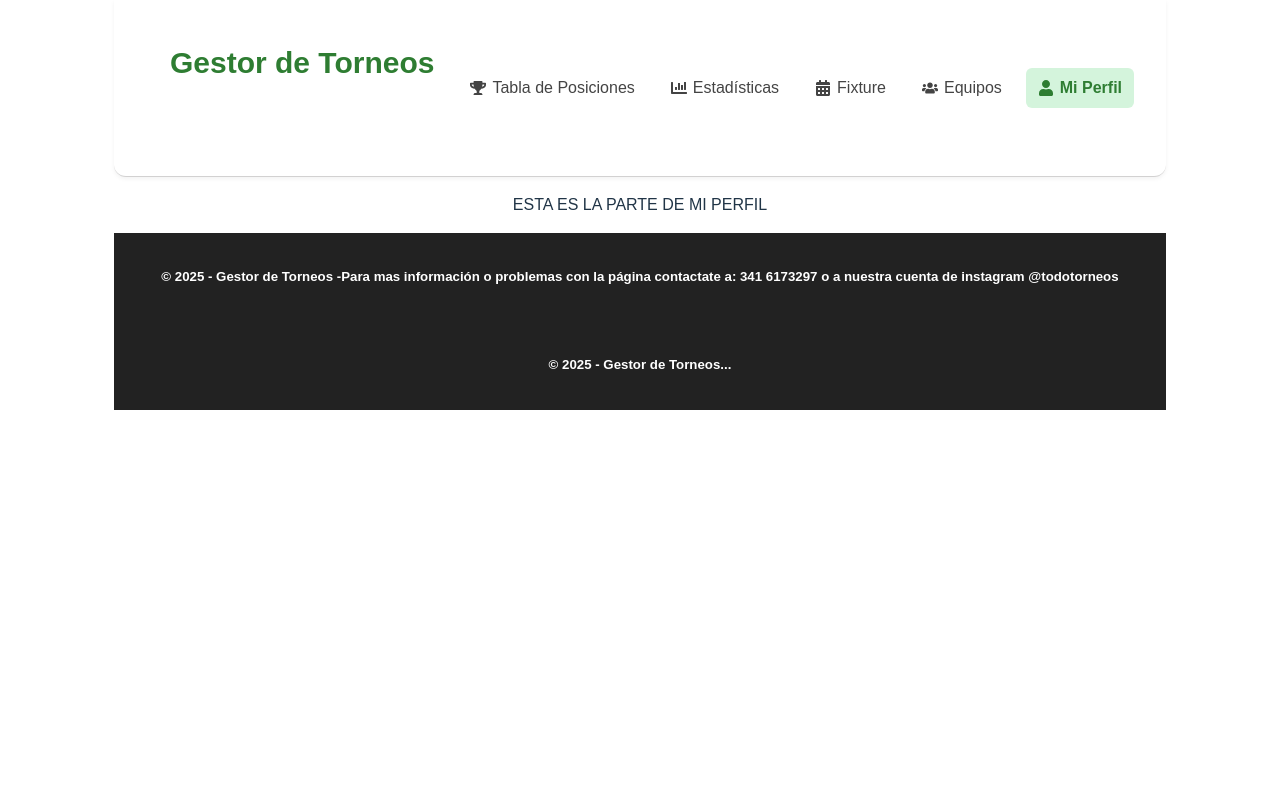
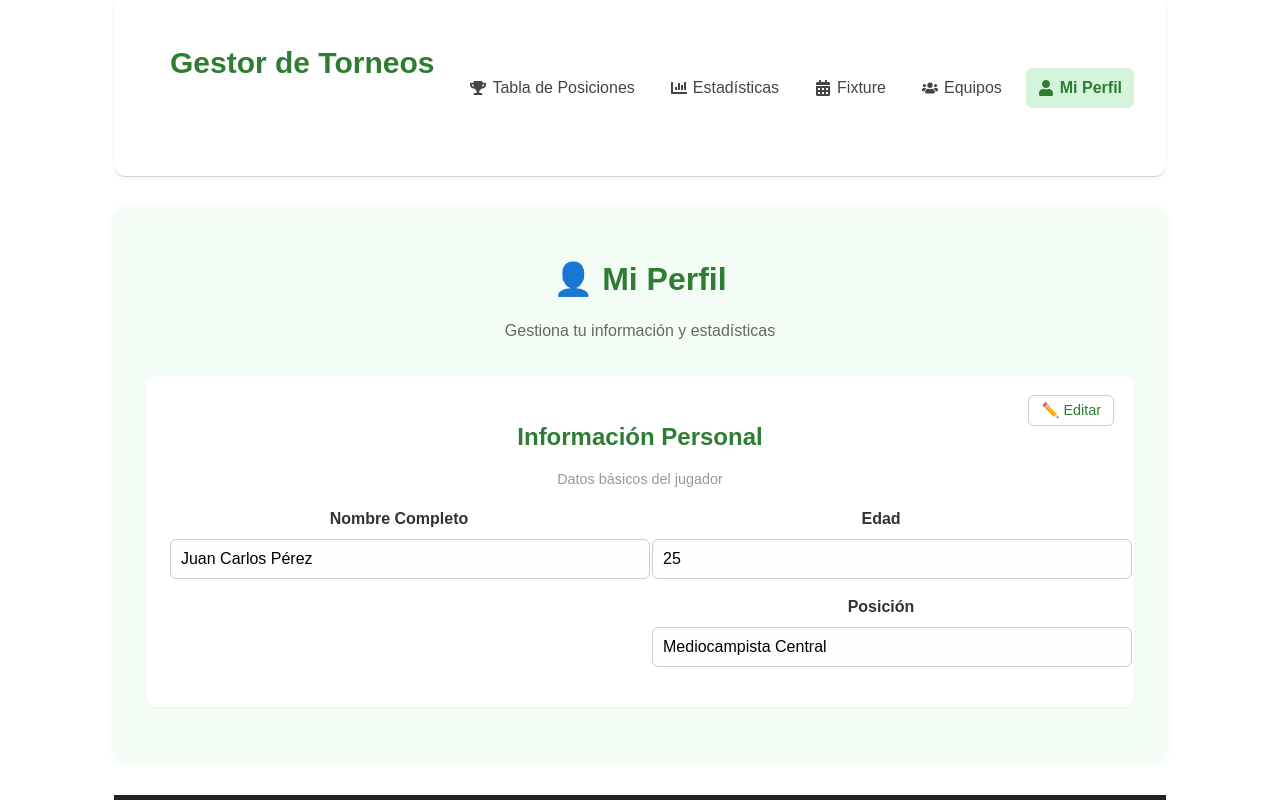
Before and after one commit to tomasandino12/frontend-TPtorneos, a React (Vite) app: page /gestorTorneos/miPerfil in a window 1280 px wide. Shown: the top 800 px of the page. Built offline with nearby package versions, Linux system fonts and the light colour scheme.

Commit message:
Creación del menú Mi Perfil

```diff
--- a/src/pages/MiPerfil.jsx
+++ b/src/pages/MiPerfil.jsx
@@ -1,15 +1,49 @@
 import "../styles/IndexStyle.css";
+import "../styles/MiPerfil.css";
 import { Link } from "react-router-dom";
 
 function MiPerfil() {
   return (
     <div className="MiPerfil">
-        <main>
-            <p>ESTA ES LA PARTE DE MI PERFIL </p>
-        </main>
-        <footer>
-            <h5> © 2025 - Gestor de Torneos -Para mas información o problemas con la página contactate a: 341 6173297 o a nuestra cuenta de instagram @todotorneos </h5>
-        </footer>
+      <main className="mi-perfil-container">
+        <h1 className="mi-perfil-titulo">👤 Mi Perfil</h1>
+        <p className="mi-perfil-subtitulo">Gestiona tu información y estadísticas</p>
+
+        <div className="perfil-seccion">
+  <button className="boton-editar">✏️ Editar</button>
+
+  <h2>Información Personal</h2>
+  <p>Datos básicos del jugador</p>
+
+  <div className="perfil-campo">
+  <div className="input-grupo">
+    <label>Nombre Completo</label>
+    <input type="text" value="Juan Carlos Pérez" readOnly />
+  </div>
+  <div className="input-grupo">
+    <label>Edad</label>
+    <input type="text" value="25" readOnly />
+  </div>
+</div>
+
+<div className="perfil-campo">
+  <div className="input-espaciado" /> {/* espacio vacío */}
+  <div className="input-grupo">
+    <label>Posición</label>
+    <input type="text" value="Mediocampista Central" readOnly />
+  </div>
+</div>
+</div>
+
+      </main>
+
+      <footer>
+        <h5>
+          © 2025 - Gestor de Torneos - Para más información o problemas con la
+          página contactate a: 341 6173297 o a nuestra cuenta de instagram
+          @todotorneos
+        </h5>
+      </footer>
     </div>
   );
 }
--- a/src/styles/MiPerfil.css
+++ b/src/styles/MiPerfil.css
@@ -0,0 +1,105 @@
+/* Fondo general */
+.mi-perfil-container {
+  max-width: 1000px;
+  margin: 2rem auto;
+  padding: 2rem;
+  background-color: #f3fdf6;
+  border-radius: 12px;
+  box-shadow: 0 0 8px rgba(0, 0, 0, 0.05);
+}
+
+/* Título principal */
+.mi-perfil-titulo {
+  font-size: 2rem;
+  font-weight: bold;
+  color: #2e7d32;
+  display: flex;
+  align-items: center;
+  gap: 8px;
+  justify-content: center;
+}
+
+/* Subtítulo */
+.mi-perfil-subtitulo {
+  text-align: center;
+  color: #666;
+  margin-bottom: 2rem;
+}
+
+/* Tarjeta de sección */
+.perfil-seccion {
+  background-color: white;
+  border-radius: 10px;
+  padding: 1.5rem;
+  margin-bottom: 1.5rem;
+  box-shadow: 0 1px 3px rgba(0, 0, 0, 0.05);
+  position: relative;
+}
+
+/* Título de sección */
+.perfil-seccion h2 {
+  color: #2e7d32;
+  margin-bottom: 0.25rem;
+}
+
+.perfil-seccion p {
+  color: #999;
+  font-size: 0.9rem;
+  margin-bottom: 1rem;
+}
+
+/* Campos */
+.perfil-campo {
+  display: flex;
+  gap: 1.5rem; /* ✅ espaciado entre campos */
+  margin-bottom: 1rem;
+}
+
+.input-grupo {
+  flex: 1;
+}
+
+.input-grupo label {
+  display: block;
+  font-weight: bold;
+  margin-bottom: 0.5rem;
+  color: #333;
+}
+
+.input-grupo input {
+  width: 100%;
+  padding: 10px;
+  border-radius: 6px;
+  border: 1px solid #ccc;
+  font-size: 1rem;
+  background-color: #fefefe;
+}
+
+.input-espaciado {
+  flex: 1; /* ocupa el lugar de la izquierda */
+}
+
+
+
+/* Botón editar */
+.boton-editar {
+  position: absolute;
+  top: 1.25rem;
+  right: 1.25rem;
+  display: flex;
+  align-items: center;
+  gap: 6px;
+  padding: 6px 12px;
+  background-color: #ffffff;
+  border: 1px solid #ccc;
+  border-radius: 6px;
+  font-size: 0.9rem;
+  font-weight: 500;
+  color: #2e7d32;
+  cursor: pointer;
+  transition: background-color 0.2s ease;
+}
+
+.boton-editar:hover {
+  background-color: #e9f8ed;
+}
```
